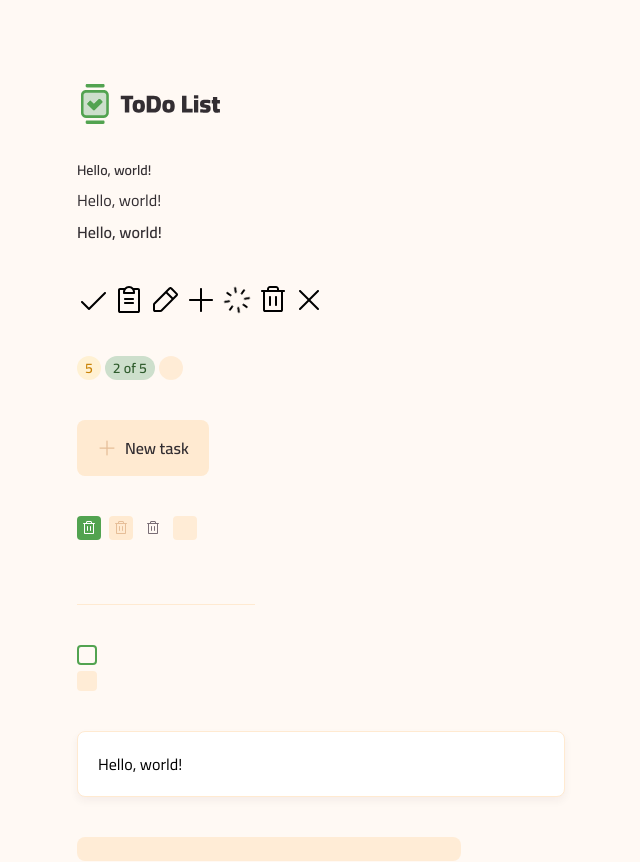
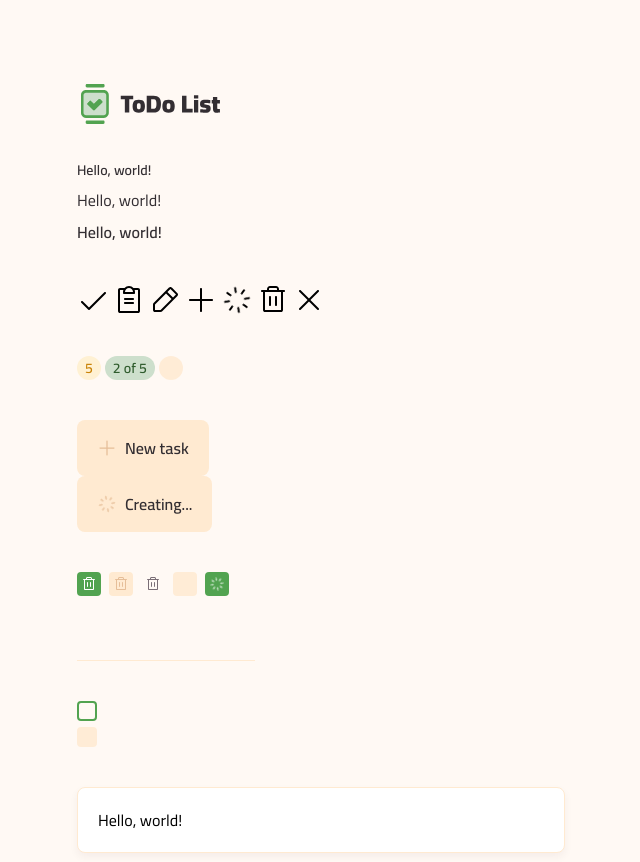
Before and after one commit to hgsanson/react-todo-list, a React (Vite) app: page /components in a window 1280 px wide. Shown: the top 862 px of the page, without its empty margins (319-959 px from the left). Built offline with nearby package versions, Linux system fonts and the light colour scheme.

Commit message:
feat: add handling props

```diff
--- a/src/components/button-icon.tsx
+++ b/src/components/button-icon.tsx
@@ -2,6 +2,7 @@ import { cva, type VariantProps } from "class-variance-authority";
 import type React from "react";
 import Icon from "./icon";
 import Skeleton from "./skeleton";
+import SpinnerIcon from "../assets/icons/spinner.svg?react";
 
 export const buttonIconVariants = cva(
 	"inline-flex items-center justify-center cursor-pointer transition group",
@@ -19,11 +20,15 @@ export const buttonIconVariants = cva(
 			disabled: {
 				true: "opacity-50 pointer-events-none",
 			},
+			handling: {
+				true: "pointer-events-none",
+			},
 		},
 		defaultVariants: {
 			variant: "primary",
 			size: "sm",
 			disabled: false,
+			handling: false,
 		},
 	},
 );
@@ -51,6 +56,7 @@ interface ButtonIconProps
 		Omit<React.ComponentProps<"button">, "size" | "disabled"> {
 	icon: React.ComponentProps<typeof Icon>["svg"];
 	loading?: boolean;
+	handling?: boolean;
 }
 
 export default function ButtonIcon({
@@ -60,6 +66,7 @@ export default function ButtonIcon({
 	className,
 	loading,
 	icon,
+	handling,
 	...props
 }: ButtonIconProps) {
 	if (loading) {
@@ -81,10 +88,15 @@ export default function ButtonIcon({
 				variant,
 				size,
 				disabled,
+				handling,
 			})}
 			{...props}
 		>
-			<Icon svg={icon} className={iconVariants({ variant, size })} />
+			<Icon
+				svg={handling ? SpinnerIcon : icon}
+				animate={handling}
+				className={iconVariants({ variant, size })}
+			/>
 		</button>
 	);
 }
--- a/src/components/button.tsx
+++ b/src/components/button.tsx
@@ -2,6 +2,7 @@ import { cva, type VariantProps } from "class-variance-authority";
 import type React from "react";
 import Icon from "./icon";
 import Text from "./text";
+import SpinnerIcon from "../assets/icons/spinner.svg?react";
 
 export const buttonVariants = cva(
 	"flex items-center justify-center cursor-pointer transition rounded-lg group gap-2",
@@ -16,11 +17,15 @@ export const buttonVariants = cva(
 			disabled: {
 				true: "opacity-50 pointer-events-none",
 			},
+			handling: {
+				true: "pointer-events-none",
+			},
 		},
 		defaultVariants: {
 			variant: "primary",
 			size: "md",
 			disabled: false,
+			handling: false,
 		},
 	},
 );
@@ -55,6 +60,7 @@ interface ButtonProps
 	extends Omit<React.ComponentProps<"button">, "size" | "disabled">,
 		VariantProps<typeof buttonVariants> {
 	icon?: React.ComponentProps<typeof Icon>["svg"];
+	handling?: boolean;
 }
 
 export default function Button({
@@ -63,7 +69,8 @@ export default function Button({
 	disabled,
 	className,
 	children,
-	icon: IconComponent,
+	icon,
+	handling,
 	...props
 }: ButtonProps) {
 	return (
@@ -72,13 +79,15 @@ export default function Button({
 				variant,
 				size,
 				disabled,
+				handling,
 				className,
 			})}
 			{...props}
 		>
-			{IconComponent && (
+			{icon && (
 				<Icon
-					svg={IconComponent}
+					svg={handling ? SpinnerIcon : icon}
+					animate={handling}
 					className={buttonIconVariants({ variant, size })}
 				/>
 			)}
--- a/src/pages/page-components.tsx
+++ b/src/pages/page-components.tsx
@@ -44,16 +44,18 @@ export default function PageComponents() {
 				</div>
 
 				<div>
-					<Button variant={"primary"} icon={PlusIcon}>
-						New task
+					<Button icon={PlusIcon}>New task</Button>
+					<Button icon={PlusIcon} handling>
+						Creating...
 					</Button>
 				</div>
 
 				<div className="flex gap-2">
 					<ButtonIcon icon={TrashIcon} />
-					<ButtonIcon variant={"secondary"} icon={TrashIcon} />
-					<ButtonIcon variant={"terciary"} icon={TrashIcon} />
-					<ButtonIcon loading icon={TrashIcon} />
+					<ButtonIcon icon={TrashIcon} variant={"secondary"} />
+					<ButtonIcon icon={TrashIcon} variant={"terciary"} />
+					<ButtonIcon icon={TrashIcon} loading />
+					<ButtonIcon icon={TrashIcon} handling />
 				</div>
 
 				<div>
```
